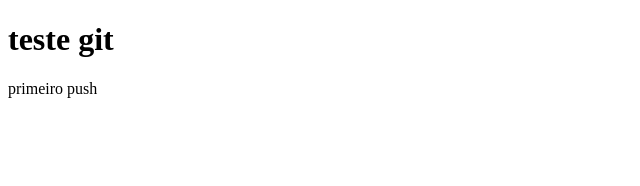
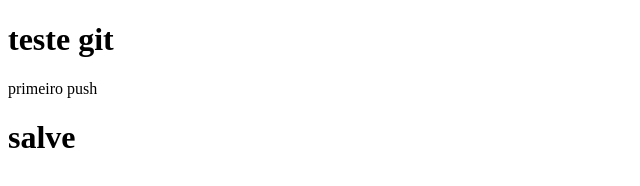
Before and after one commit to MatheusGustavoo/git, a plain HTML site: page index.html in a window 1280 px wide. Shown: the whole page, without its empty margins (0-640 px from the left). Drawn offline with Linux system fonts and the light colour scheme.

Commit message:
testando a branch

```diff
--- a/index.html
+++ b/index.html
@@ -11,6 +11,7 @@
 <body>
   <h1>teste git</h1>
   <p>primeiro push</p>
+  <h1>salve</h1>
 </body>
 
 </html>
--- a/script.js
+++ b/script.js
@@ -0,0 +1 @@
+console.log("salve");
```
